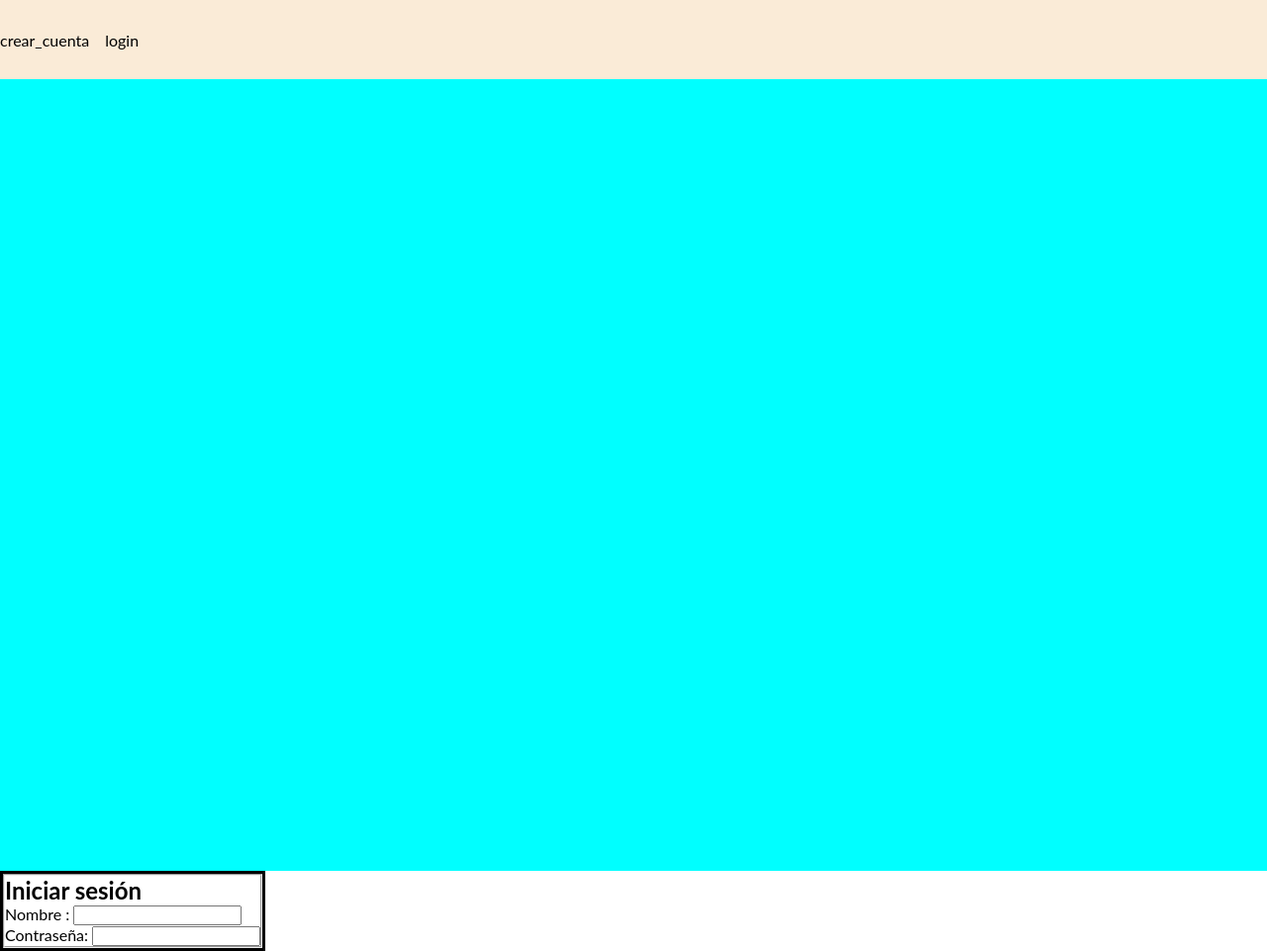
After one commit to anondiaz/01_php_basico, a PHP site: page / in a window 1280 px wide. The commit adds this page. Shown: the whole page at 99% size. Run offline with PHP 8.4, Linux system fonts and the light colour scheme.

Commit message:
In progress

```diff
--- a/09_SESSIONS/css/login.css
+++ b/09_SESSIONS/css/login.css
@@ -26,3 +26,28 @@ main {
         border: 1px solid black;
     }
 }
+
+.index-main {
+    background-color: aqua;
+}
+.index-nav {
+    height: 5rem;
+    background-color: antiquewhite;
+    display: flex;
+    align-items: center;
+
+    ul {
+display: flex;
+    justify-content: right;
+    gap: 1rem;
+    list-style: none;
+    a {
+        text-decoration: none;
+        color: black;
+        &:hover {
+            background-color: blue;
+            color:white;
+        }
+    }
+    }
+}
--- /dev/null
+++ b/09_SESSIONS/index.php
@@ -0,0 +1,42 @@
+<?php
+session_start();
+require_once 'pdo_bind_connection.php';
+
+?>
+
+<!DOCTYPE html>
+<html lang="es">
+<head>
+<?php include_once 'etiquetas_meta.php'; ?>
+    <title>Colores</title>
+</head>
+<body>
+    <header>
+        <nav class="index-nav">
+            <ul>
+                <li><a href="crear_cuenta.php">crear_cuenta</a></li>
+                <li><a href="login.php">login</a></li>
+            </ul>
+        </nav>
+    </header>
+    <main class="index-main">
+
+    </main>
+    <dialog id="login" open closedby="true">
+        <form action="login.php" method="post">
+            <fieldset>
+                <h2>Iniciar sesión</h2>
+                <div>
+                    <label for="usuario">Nombre : </label>
+                    <input type="text" name="usuario" id="usuario">
+                </div>
+                <div>
+                    <label for="password">Contraseña: </label>
+                    <input type="text" name="password" id="password">
+                </div>
+            </fieldset>
+        </form>
+    </dialog>
+
+</body>
+</html>
--- /dev/null
+++ b/09_SESSIONS/login.php
@@ -0,0 +1,6 @@
+<?php
+
+session_start();
+require_once 'pdo_bind_connection.php';
+
+?>
```
Also changed, not shown: 09_SESSIONS/insert_user.php (+31 -0 lines).
